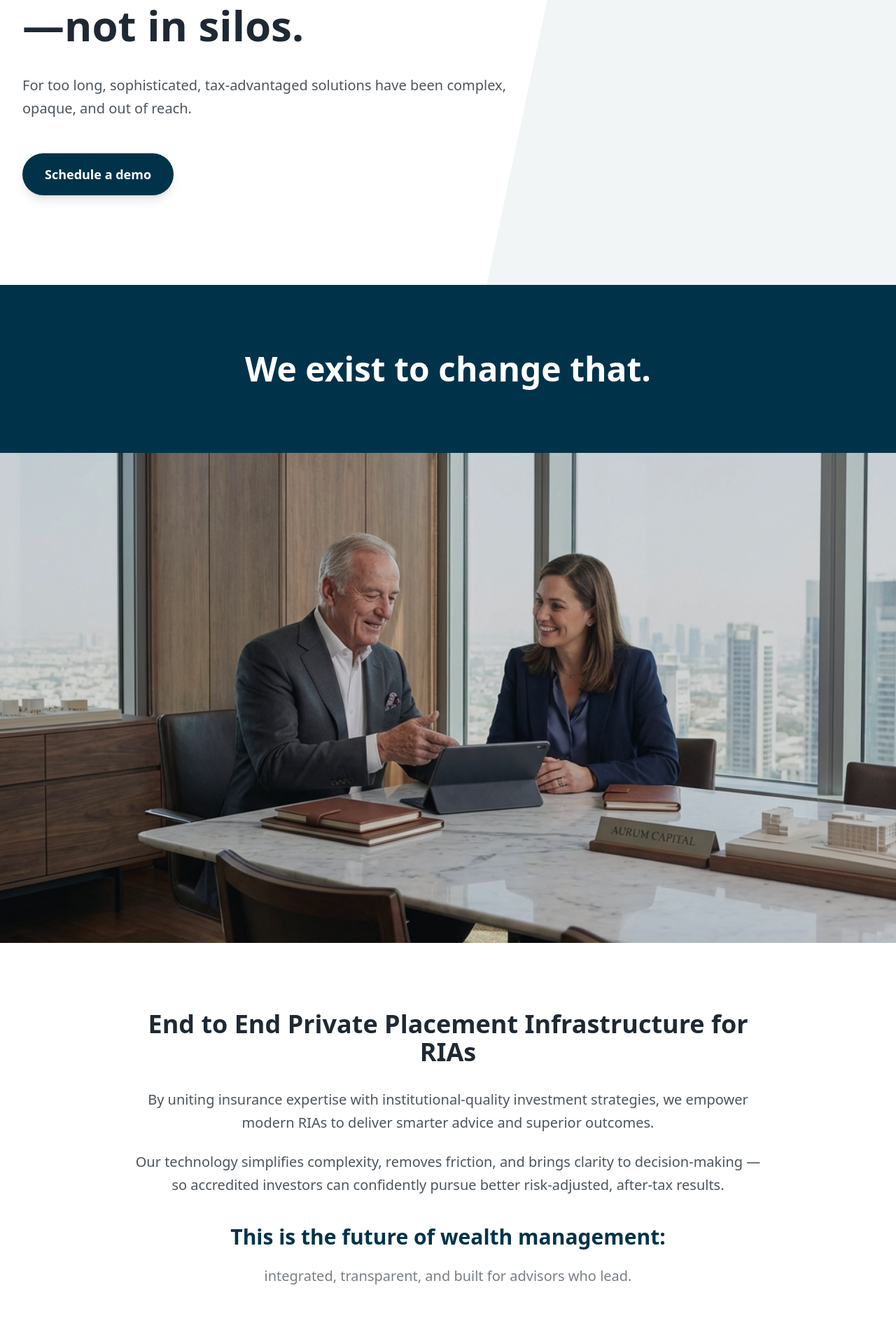
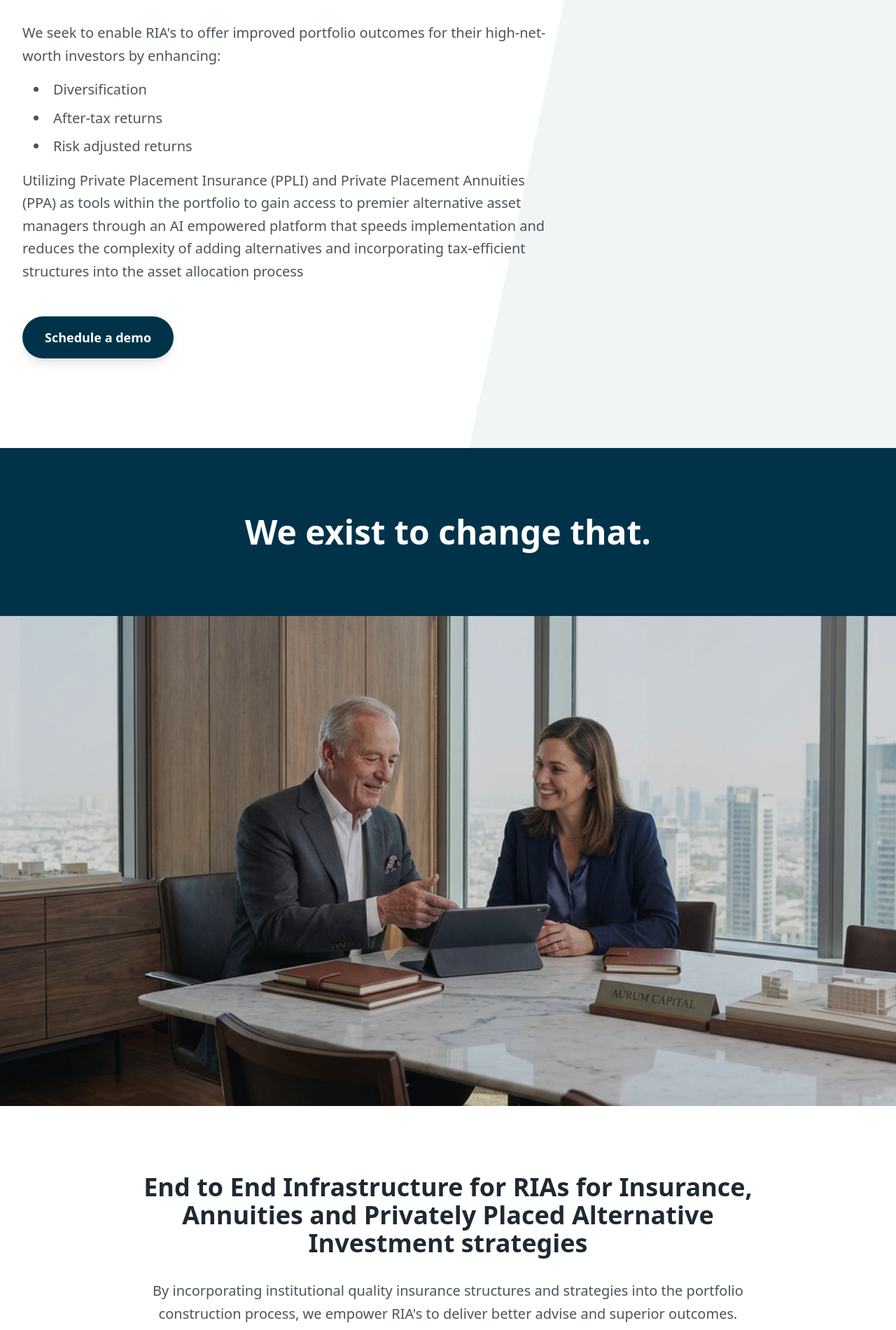
Before and after one commit to dror-katzav/advisure-platform, a Next.js app in the folder frontend/: page / in a window 1280 px wide. Shown: the part 660-2560 px from the top of the page at 70% size. Built offline with nearby package versions, Linux system fonts and the light colour scheme.

Commit message:
content changes

```diff
--- a/frontend/app/about/page.tsx
+++ b/frontend/app/about/page.tsx
@@ -8,7 +8,7 @@ export default function About() {
                 <div className="max-w-7xl mx-auto text-center">
                     <h1 className="text-4xl md:text-5xl font-bold text-white">About Advisure</h1>
                     <p className="mt-6 text-xl text-white/90 max-w-3xl mx-auto font-medium leading-relaxed">
-                        Redefining the intersection of investment and insurance for the modern RIA.
+                        Redefining the intersection of public and private / traditional and alternative investment strategies and utilizing institutional quality insurance and annuity structures for the ascending and expanding RIA.
                     </p>
                 </div>
             </div>
@@ -19,10 +19,10 @@ export default function About() {
                 <div className="bg-white p-12 rounded-3xl shadow-sm border border-advisure-silver/20">
                     <h2 className="text-advisure-blue text-sm font-bold uppercase tracking-widest mb-4">Our Vision</h2>
                     <p className="text-2xl md:text-3xl text-charcoal font-semibold leading-snug">
-                        We envision a future where insurance and investment strategies work seamlessly together to unlock smarter, more powerful outcomes.
+                        We envision a future where insurance and investment strategies work seamlessly together within the asset allocation process to unlock smarter, more powerful and better outcomes.
                     </p>
                     <p className="mt-8 text-lg text-charcoal/70 leading-relaxed">
-                        A future where institutional-quality, tax-advantaged solutions are accessible through modern RIAs and no longer limited by friction, opacity, or legacy constraints. By simplifying complexity and elevating the advisor experience, we aim to empower accredited investors with clarity, confidence, and the ability to achieve superior risk-adjusted, after-tax results.
+                        A future where institutional-quality, tax-advantaged solutions are directly accessible through the RIA and no longer burdened by friction, opacity, or legacy constraints. By reducing complexity and elevating the advisor experience, we aim to empower the RIA to improve outcomes for their accredited and qualified investors with a new level of clarity, confidence, and ability to achieve superior risk-adjusted returns and after-tax results.
                     </p>
                 </div>
 
@@ -31,7 +31,7 @@ export default function About() {
                     <div>
                         <h2 className="text-3xl font-bold text-charcoal mb-6">How Advisure works with RIAs</h2>
                         <p className="text-lg text-charcoal/70 leading-relaxed">
-                            We collaborate with RIAs as a <span className="text-advisure-blue font-bold">behind-the-scenes structural design team</span>. You remain the primary relationship owner and investment lead. Advisure handles the complexity of private placement design, implementation, and oversight.
+                            We collaborate with RIAs as a <span className="text-advisure-blue font-bold">behind-the-scenes structural design team</span>. You remain the primary relationship owner and investment lead. Advisure handles the complexity of incorporating PPLI and PPA enabling tax-efficient implementation of private placement strategy design, implementation, and oversight within existing portfolio relationships.
                         </p>
                         <div className="mt-10 p-6 bg-soft-blue rounded-2xl border-l-4 border-advisure-blue">
                             <h3 className="text-xl font-bold text-advisure-blue mb-2">The Result:</h3>
@@ -55,7 +55,7 @@ export default function About() {
                     {/* Process Section */}
                     <div className="grid grid-cols-1 md:grid-cols-4 gap-8">
                         {[
-                            { step: '01', title: 'Structural Design', desc: 'Collaborative strategy to define the optimal investment and insurance integration.' },
+                            { step: '01', title: 'Structural Design', desc: 'Collaborative strategy to define the optimal asset allocation including insurance and annuity structures to improve outcomes.' },
                             { step: '02', title: 'Implementation', desc: 'Frictionless carrier coordination and streamlined digital documentation.' },
                             { step: '03', title: 'Active Oversight', desc: 'Continuous monitoring of performance, compliance, and tax efficiency.' },
                             { step: '04', title: 'Integrated Reporting', desc: 'Institutional-quality transparency for advisors and clients alike.' },
--- a/frontend/app/page.tsx
+++ b/frontend/app/page.tsx
@@ -9,11 +9,21 @@ export default function Home() {
         <div className="max-w-7xl mx-auto px-4 sm:px-6 lg:px-8 relative z-10">
           <div className="max-w-3xl">
             <h1 className="text-4xl md:text-5xl lg:text-6xl font-bold text-charcoal leading-tight">
-              At Advisure, we believe the most powerful wealth strategies emerge when <span className="text-advisure-blue">investment and insurance work together</span>—not in silos.
+              At Advisure, we believe the most powerful wealth strategies emerge when <span className="text-advisure-blue">investment and insurance work together</span>
             </h1>
-            <p className="mt-8 text-xl text-charcoal/80 leading-relaxed font-medium">
-              For too long, sophisticated, tax-advantaged solutions have been complex, opaque, and out of reach.
-            </p>
+            <div className="mt-8 text-xl text-charcoal/80 leading-relaxed font-medium space-y-4">
+              <p>
+                We seek to enable RIA&apos;s to offer improved portfolio outcomes for their high-net-worth investors by enhancing:
+              </p>
+              <ul className="list-disc list-inside pl-4 space-y-2">
+                <li>Diversification</li>
+                <li>After-tax returns</li>
+                <li>Risk adjusted returns</li>
+              </ul>
+              <p>
+                Utilizing Private Placement Insurance (PPLI) and Private Placement Annuities (PPA) as tools within the portfolio to gain access to premier alternative asset managers through an AI empowered platform that speeds implementation and reduces the complexity of adding alternatives and incorporating tax-efficient structures into the asset allocation process
+              </p>
+            </div>
 
             <div className="mt-12 flex flex-col sm:flex-row gap-4">
               <Link
@@ -56,20 +66,20 @@ export default function Home() {
         <div className="max-w-7xl mx-auto px-4 sm:px-6 lg:px-8">
           <div className="max-w-4xl mx-auto text-center">
             <h2 className="text-3xl md:text-4xl font-bold text-charcoal mb-8">
-              End to End Private Placement Infrastructure for RIAs
+              End to End Infrastructure for RIAs for Insurance, Annuities and Privately Placed Alternative Investment strategies
             </h2>
             <div className="space-y-6 text-xl text-charcoal/80 leading-relaxed">
               <p>
-                By uniting insurance expertise with institutional-quality investment strategies, we empower modern RIAs to deliver smarter advice and superior outcomes.
+                By incorporating institutional quality insurance structures and strategies into the portfolio construction process, we empower RIA&apos;s to deliver better advise and superior outcomes.
               </p>
               <p>
-                Our technology simplifies complexity, removes friction, and brings clarity to decision-making — so accredited investors can confidently pursue better risk-adjusted, after-tax results.
+                Our AI empowered technology reduces complexity, removes friction, and brings clarity to decision-making — so accredited and qualified investors can confidently pursue better risk-adjusted returns and after-tax results.
               </p>
               <p className="text-advisure-blue font-bold text-3xl pt-4">
                 This is the future of wealth management:
               </p>
               <p className="text-charcoal/60 font-medium text-xl">
-                integrated, transparent, and built for advisors who lead.
+                integrated, transparent, and built for advisors who lead. We seek to integrate the process of enhancing after-tax outcomes by providing seemless accessto PPLI and PPA and to improving diversification by incorporating privately placed alternatives through a single, AI empowered platform.
               </p>
 
               <div className="pt-12">
```
